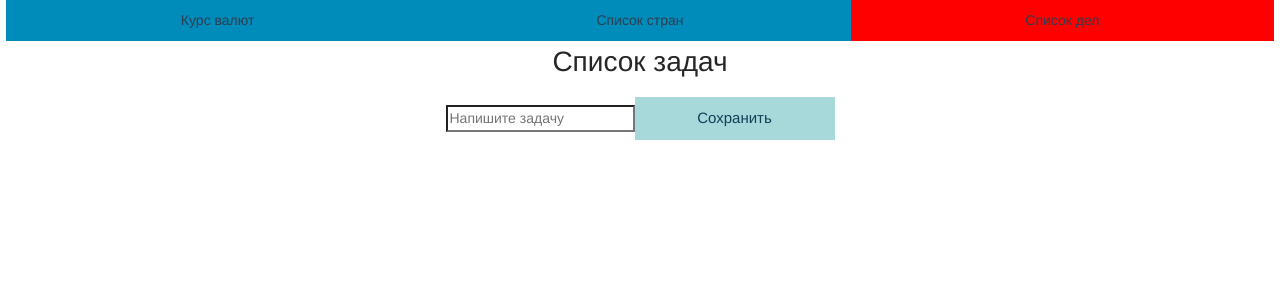
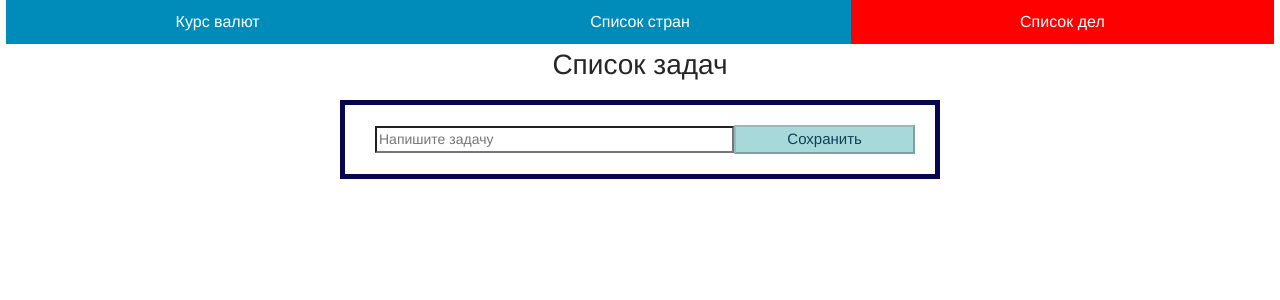
Before and after one commit to ElviraShakirova/practica, a Vue app: page /list in a window 1280 px wide. Shown: the top 300 px of the page. Built offline with nearby package versions, Linux system fonts and the light colour scheme.

Commit message:
Сhanged styles

```diff
--- a/src/App.vue
+++ b/src/App.vue
@@ -32,7 +32,7 @@ export default {
 };
 </script>
 
-<style>
+<style scoped>
 #app {
   font-family: Avenir, Helvetica, Arial, sans-serif;
   -webkit-font-smoothing: antialiased;
--- a/src/components/ToList.vue
+++ b/src/components/ToList.vue
@@ -1,18 +1,23 @@
 <template>
   <main>
     <h1>Список задач</h1>
-    <div>
-      <input class="pole" v-model="message" type="text" placeholder="Напишите задачу" />
-      <button class="save" @click="addMessage(index)">Сохранить</button>
-    </div>
-    <div class="list" v-for="(task, index) in tasks" :key="index">
-      <div>
-        {{ task }}
+    <div class="box">
+      <div class="stroka">
+        <input class="pole" v-model="message" type="text" placeholder="Напишите задачу" />
+        <button class="save" @click="addMessage()" :disabled="!message.length">Сохранить</button>
       </div>
-      <div class="result">
-        <button class="delete" @click="deleteMessage(index)">удалить</button>
-        <button class="execute" @click="executeMessage()">выполнить</button>
-        <button class="change" @click="changeMessage()">изменить</button>
+
+      <div v-for="(task, index) in tasks" :class="!task.complete ? 'list' : 'isShow'" :key="index">
+        <input v-if="task.editMode" v-model="task.name" class="changePole" type="text" />
+        <div v-else>{{ task.name }}</div>
+
+        <div class="result">
+          <button class="delete" @click="deleteMessage(index)">Удалить</button>
+          <button class="execute" @click="executeMessage(index)">Выполнить</button>
+          <button class="change" @click="changeMessage(index)">
+            {{ task.saveTask ? 'Сохранить' : 'Редактировать' }}
+          </button>
+        </div>
       </div>
     </div>
   </main>
@@ -22,20 +27,32 @@
 export default {
   data() {
     return {
-      tasks: [], //// сделать массив обьектов,узнать у Миши как и почему именно обьекты
+      tasks: [],
       message: '',
     };
   },
+
   methods: {
     addMessage() {
-      this.tasks.push(this.message);
+      const task = {
+        name: this.message,
+        complete: false,
+        editMode: false,
+        saveTask: false,
+      };
+      this.tasks.push(task);
+      this.message = '';
     },
     deleteMessage(index) {
-      console.log(index);
       this.tasks.splice(index, 1); /// удалить элемент  сколкьок элементов 1
     },
-    executeMessage() {},
-    changeMessage() {},
+    executeMessage(index) {
+      this.tasks[index].complete = !this.tasks[index].complete;
+    },
+    changeMessage(index) {
+      this.tasks[index].editMode = !this.tasks[index].editMode;
+      this.tasks[index].saveTask = !this.tasks[index].saveTask;
+    },
   },
 };
 </script>
@@ -47,12 +64,36 @@ main {
   justify-content: center;
   flex-direction: column;
 }
+.box {
+  width: 600px;
+  border-style: solid;
+  border-width: 5px;
+  border-color: rgb(7, 7, 80);
+}
+.pole {
+  width: 400px;
+  margin-top: 10px;
+  margin-bottom: 10px;
+}
+.stroka {
+  display: flex;
+  align-items: center;
+  justify-content: space-between;
+  margin-left: 30px;
+  margin-right: 20px;
+  margin-top: 10px;
+  margin-bottom: 10px;
+}
 
 .list {
   display: flex;
   align-items: center;
   justify-content: space-between;
-  width: 400px;
+  margin-left: 30px;
+  margin-right: 20px;
+  color: #000;
+  margin-top: 10px;
+  margin-bottom: 10px;
 }
 .save {
   background-color: #a7d9db;
@@ -60,10 +101,24 @@ main {
   text-align: center;
   width: 200px;
   font-size: 15px;
+  margin-top: 10px;
+  margin-bottom: 10px;
 }
 .tasks {
   min-height: 10em;
   display: table-cell;
   vertical-align: middle;
 }
+
+.isShow {
+  display: flex;
+  align-items: center;
+  justify-content: space-between;
+  margin-left: 30px;
+  margin-right: 20px;
+  color: yellowgreen;
+  margin-top: 10px;
+  margin-bottom: 10px;
+  text-decoration: line-through;
+}
 </style>
```
